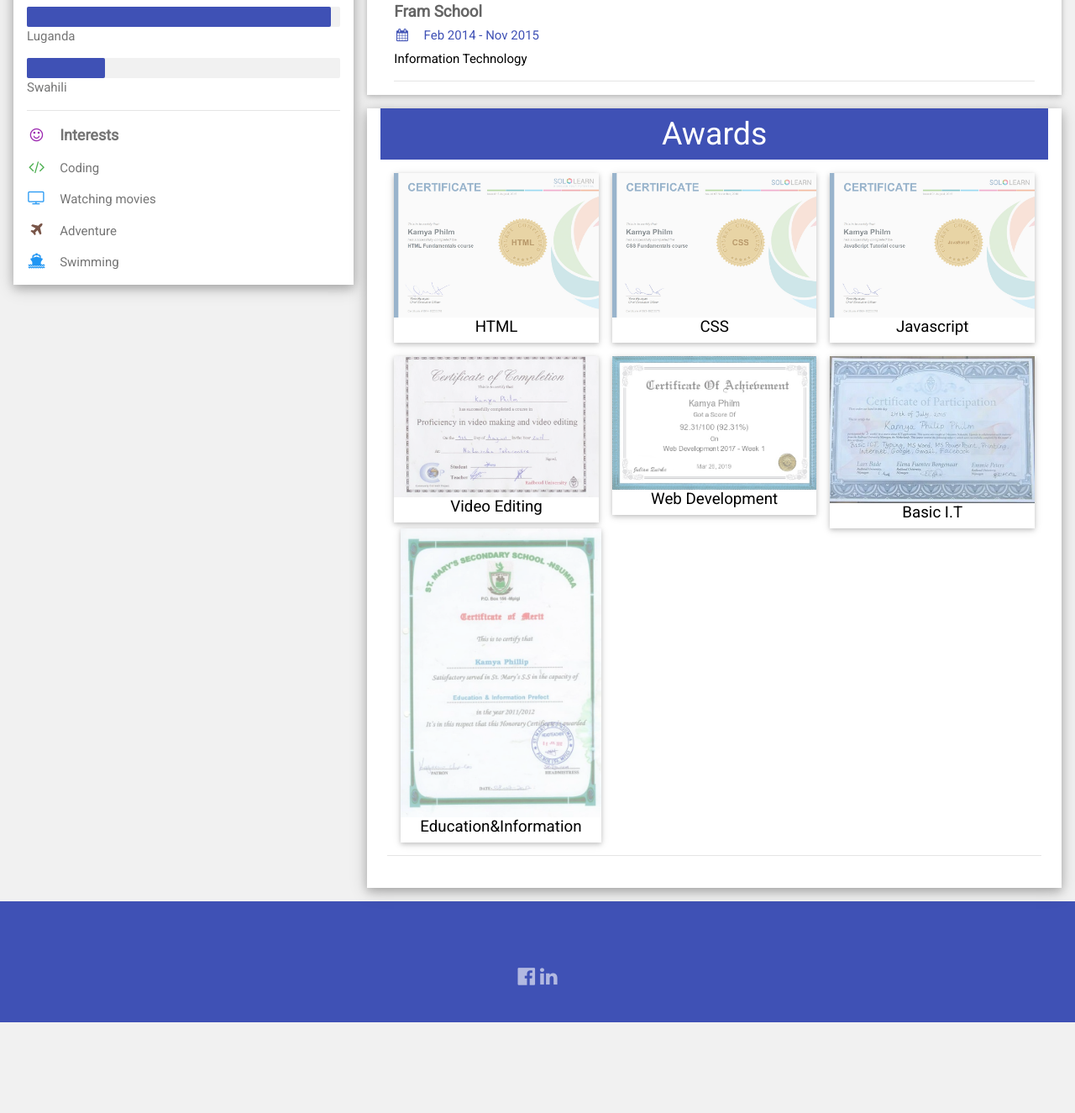
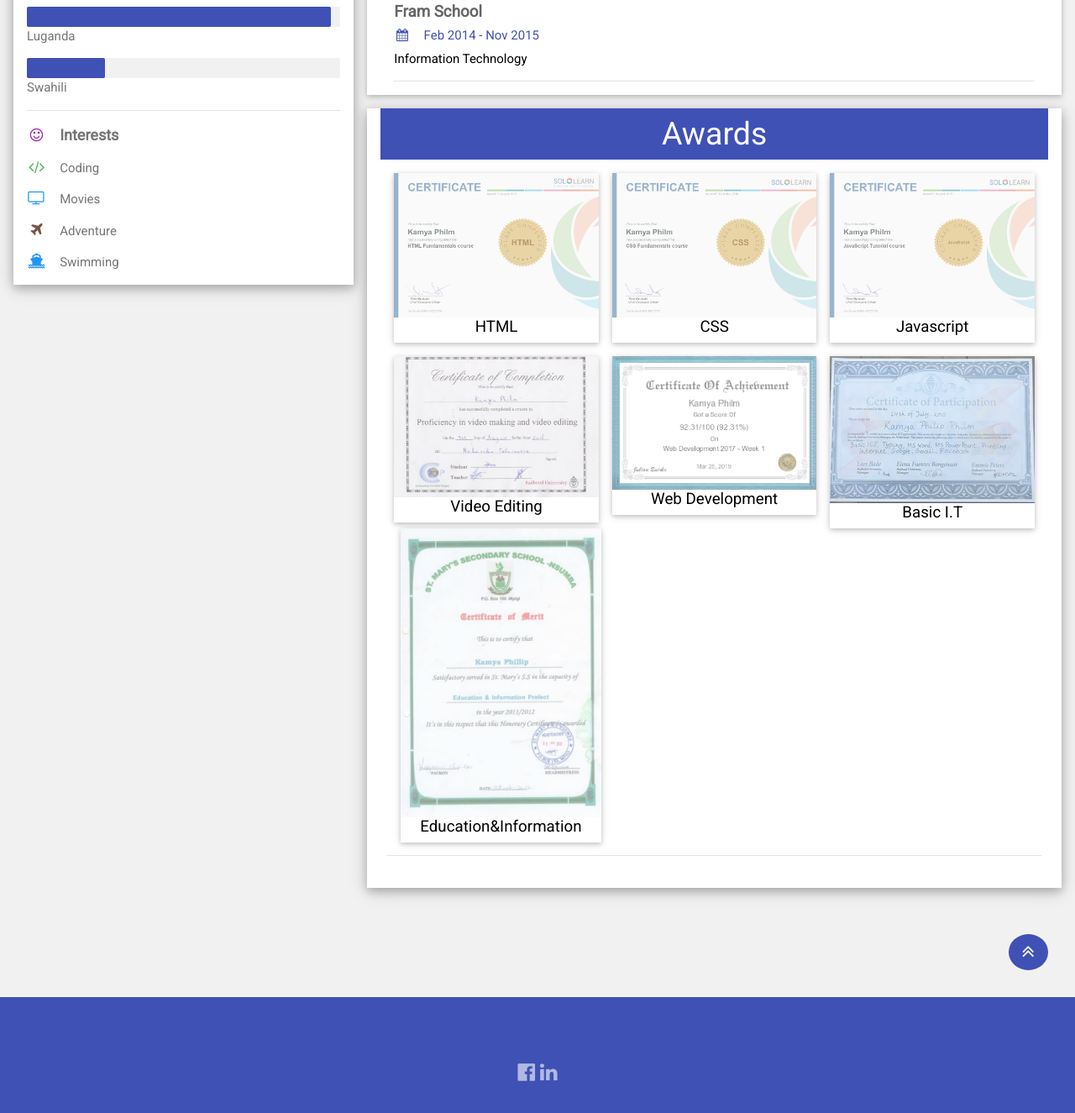
Before and after one commit to KamyaPhilm/kamyaphilm, a plain HTML site: page index.html in a window 1280 px wide. Shown: the part 1051-2376 px from the top of the page at 84% size. Before the commit the page ends 2268 px from the top, so only its background shows below. Drawn offline with nearby package versions, Linux system fonts and the light colour scheme.

Commit message:
Top Button

```diff
--- a/index.html
+++ b/index.html
@@ -33,7 +33,7 @@
 
 </head>
 
-<body class="w3-light-grey">
+<body id="top" class="w3-light-grey">
 
 <!-- Page Container -->
 <div class="w3-content w3-margin-top" style="max-width:1400px;">
@@ -43,7 +43,8 @@
 		<span onclick="this.parentElement.style.display='none'" class="w3-button w3-large w3-display-topright"><strong>&times;</strong></span>
 
 		<a href="https://kamyaphilm.github.io/techteachuganda/" target="_blank" class="w3-text-indigo w3-hover-text-blue" style="text-decoration: none;">
-		<div class="w3-col w3-padding w3-center" style="width:200px">
+		<div class="w3-col w3-padding w3-mobile" style="width:150px">
+			<br>
 			<img src="photo/TechTeach logo.png" alt="TechTeach logo" class="w3-image">
 		</div>
 
@@ -123,7 +124,7 @@
 
           <p class="w3-large"><b><i class="fa fa-smile-o fa-fw w3-margin-right w3-text-purple"></i>Interests</b></p>
           <p><i class="fa fa-code fa-fw w3-margin-right w3-large w3-text-green"></i>Coding</p>
-          <p><i class="fa fa-television fa-fw w3-margin-right w3-large w3-text-blue"></i>Watching movies</p>
+          <p><i class="fa fa-television fa-fw w3-margin-right w3-large w3-text-blue"></i>Movies</p>
           <p><i class="fa fa-plane fa-fw w3-margin-right w3-large w3-text-brown"></i>Adventure</p>
           <p><i class="fa fa-ship fa-fw w3-margin-right w3-large w3-text-blue"></i>Swimming</p>
         </div>
@@ -271,6 +272,13 @@
   <!-- End Page Container -->
 </div>
 
+<!--top button-->
+<div class="w3-panel">
+<br>
+<a href="#top" class="w3-btn w3-circle w3-indigo w3-right w3-margin w3-hover-white w3-hover-text-indigo"><span class="fa fa-angle-double-up w3-xlarge"></span></a>
+<br>
+</div>
+
 <footer class="w3-container w3-indigo w3-center w3-margin-top w3-xlarge">
   <br><br>
   <a href="https://www.facebook.com/Kamya.Philm" class="w3-text-white w3-opacity w3-hover-opacity-off"><i class="fa fa-facebook-official"></i></a>
```
